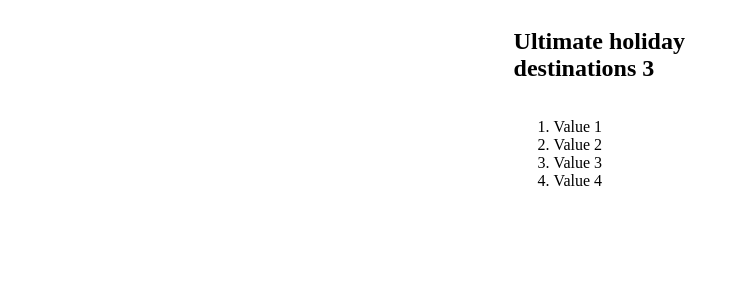
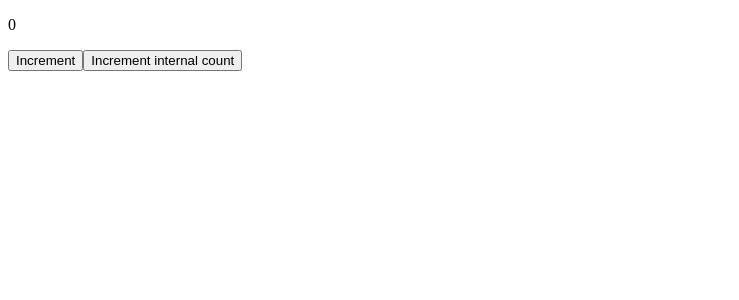
Before and after one commit to rubrafmex/ultimate-components, a React (Create React App) app: page / in a window 1280 px wide. Shown: the top 300 px of the page, without its empty margins (0-739 px from the left). Built offline with nearby package versions, Linux system fonts and the light colour scheme.

Commit message:
Handling basic side effects

```diff
--- a/src/App.js
+++ b/src/App.js
@@ -1,10 +1,10 @@
 import React from 'react';
 import './machine.css';
-import UltimateHolidayList3 from "./UltimateHolidayList3";
+import Counter2 from "./Counter2";
 
 const App = () => (
     <main>
-        <UltimateHolidayList3/>
+        <Counter2/>
     </main>
 );
 
--- /dev/null
+++ b/src/Counter2.js
@@ -0,0 +1,48 @@
+import React, {Fragment, useState, useEffect} from "react";
+
+const Counter2 = () => {
+    const [counter, setCounter] = useState(0);
+    const [, setInternalCount] = useState(0);
+
+    useEffect(() => {
+            // important:
+            // This hook is called by react every time the component is rendered, BUT
+            // it is called asynchronously after the component has been rendered already.\
+            // So this does not block the rendering of the component, and it is executed as soon as possible after the rendering.
+            // This is better for performance.
+
+            // side effect code we want to run:
+            document.title = `Counter set to ${counter} | Ultimate Counter`;
+            console.log('Title was set');
+        },
+        [counter] // important: Passing counter as dependency tells react to only run the callback effect only when counter changes,
+        // so even when the component is rendered again and again, if counter does not change then the useEffect effect code will not be executed.
+        //
+        // We can pass several dependencies, and they can be any valid value in javascript, the useEffect function is still processed on each render,
+        // BUT the callback will only be executed if any of the dependencies in the array changes.
+    )
+
+    const onCountClickHandler = () => {
+        setCounter(c => c + 1)
+    }
+
+    const onInternalCountClickHandler = () => {
+        setInternalCount(c => c + 1)
+    }
+
+    console.log('Main render return');
+
+    return (
+        <Fragment>
+            <p>{counter}</p>
+            <button type="button" onClick={onCountClickHandler}>
+                Increment
+            </button>
+            <button type="button" onClick={onInternalCountClickHandler}>
+                Increment internal count
+            </button>
+        </Fragment>
+    );
+};
+
+export default Counter2;
```
